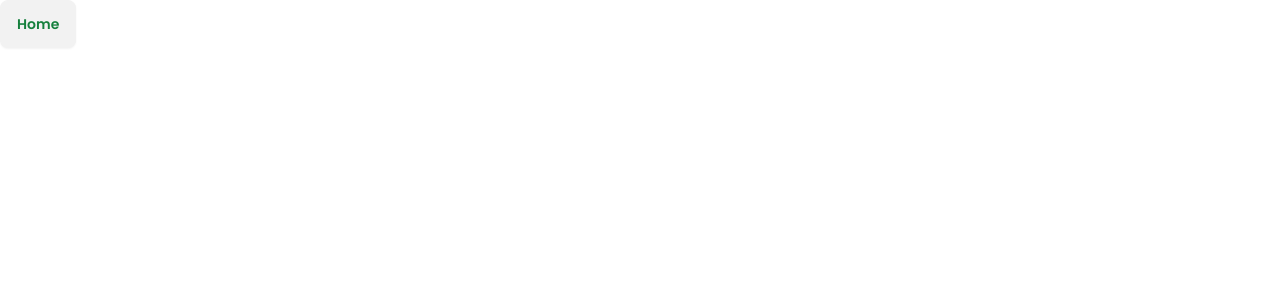
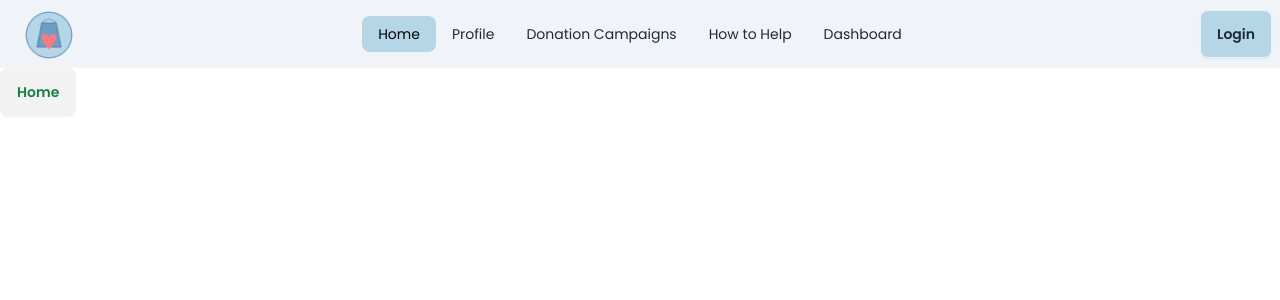
Before and after one commit to mdabdulkyum1/test, a React (Vite) app: page / in a window 1280 px wide. Shown: the top 300 px of the page. Built offline with nearby package versions, Linux system fonts and the light colour scheme.

Commit message:
Navbar design done

```diff
--- /dev/null
+++ b/src/components/Navbar/Navbar.jsx
@@ -0,0 +1,61 @@
+import { Link, NavLink } from "react-router-dom";
+import winterLogo from '../../assets/winterLogo.png'
+
+function Navbar() {
+  const links = (
+    <>
+      <li><NavLink to="/">Home</NavLink></li>
+      <li><NavLink to="/profile">Profile</NavLink></li>
+      <li><NavLink to="/campaigns">Donation Campaigns</NavLink></li>
+      <li><NavLink to="/help">How to Help</NavLink></li>
+      <li><NavLink to="/dashboard">Dashboard</NavLink></li>
+    </>
+  );
+
+  return (
+    <div className="navbar bg-primary-bg">
+      <div className="navbar-start">
+        <div className="dropdown">
+          <div tabIndex={0} role="button" className="btn btn-ghost lg:hidden">
+            <svg
+              xmlns="http://www.w3.org/2000/svg"
+              className="h-5 w-5"
+              fill="none"
+              viewBox="0 0 24 24"
+              stroke="currentColor"
+            >
+              <path
+                strokeLinecap="round"
+                strokeLinejoin="round"
+                strokeWidth="2"
+                d="M4 6h16M4 12h8m-8 6h16"
+              />
+            </svg>
+          </div>
+          <ul
+            tabIndex={0}
+            className="menu menu-sm dropdown-content bg-base-100 rounded-box z-[1] mt-3 w-52 p-2 shadow"
+          >
+            {links}
+          </ul>
+        </div>
+        <Link to="/" className="btn btn-ghost text-xl text-heading" title="Winter Clothing Donation">
+            <img src={winterLogo} alt="Winter Clothing Donation" className="w-12 rounded-full"/>
+        </Link>
+
+
+
+      </div>
+      <div className="navbar-center hidden lg:flex">
+        <ul className="menu menu-horizontal px-1">
+            {links}
+        </ul>
+      </div>
+      <div className="navbar-end">
+        <a className="btn bg-ice-blue">Login</a>
+      </div>
+    </div>
+  );
+}
+
+export default Navbar;
--- a/src/index.css
+++ b/src/index.css
@@ -2,3 +2,8 @@
 @tailwind base;
 @tailwind components;
 @tailwind utilities;
+
+a.active{
+    color:black !important;
+    background-color: #B4D6E7 !important;
+}
--- a/src/layout/MainLayout.jsx
+++ b/src/layout/MainLayout.jsx
@@ -1,8 +1,10 @@
 import { Outlet } from "react-router-dom";
+import Navbar from "../components/Navbar/Navbar";
 
 function MainLayout() {
   return (
     <div className="font-poppins">
+      <Navbar></Navbar>
       <Outlet></Outlet>
     </div>
   );
```
Also changed, not shown: src/assets/winterLogo.png (added).
